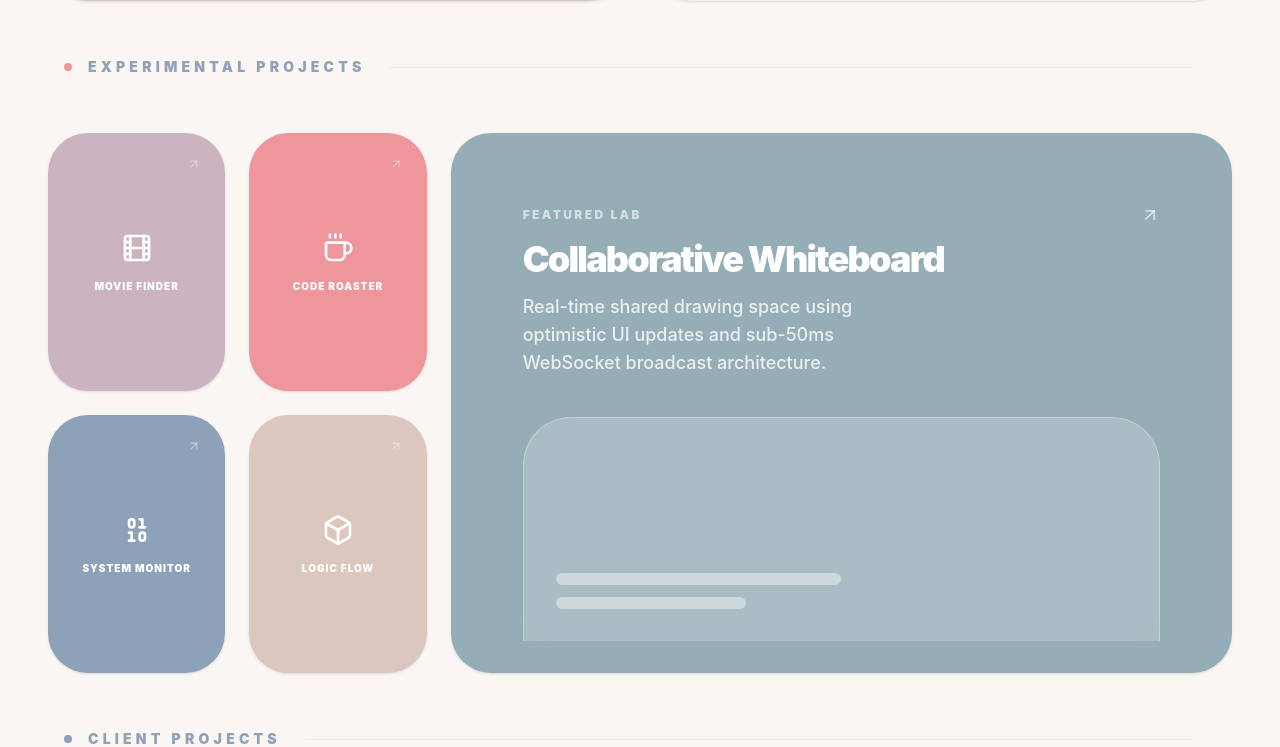
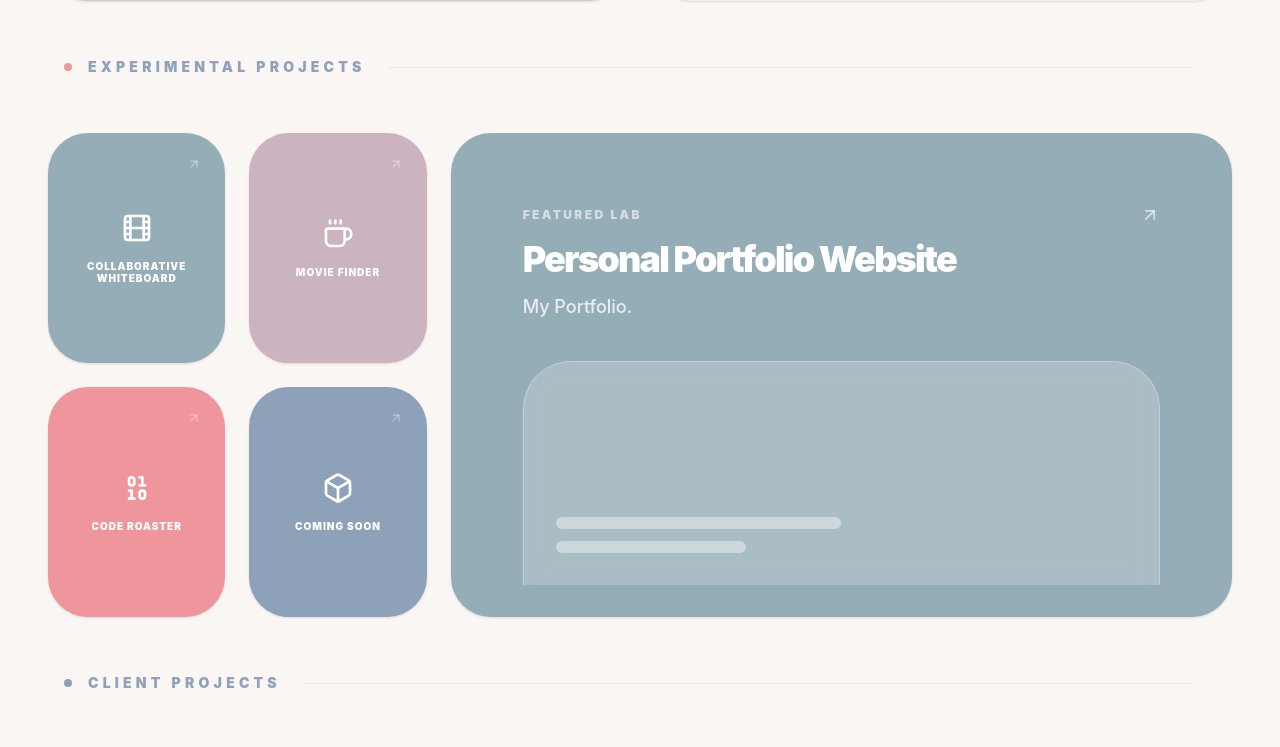
Before and after one commit to sadzebra/portfolio-web, a Next.js app: page / in a window 1280 px wide. Shown: the part 906-1653 px from the top of the page. Built offline with nearby package versions, Linux system fonts and the light colour scheme.

Commit message:
added some screenshots to datascructure

```diff
--- a/src/data/portfolioData.js
+++ b/src/data/portfolioData.js
@@ -90,6 +90,23 @@ export const PORTFOLIO_DATA = {
 
   weekendProjects: [
     {
+      id: "portfolio",
+      title: "Personal Portfolio Website",
+      description: "My Portfolio.",
+      icon: Edit3,
+      color: "bg-[#95ADB6]",
+      tags: ["React", "Node.js"],
+      live: "#",
+      repo: "https://github.com/sadzebra/portfolio-web",
+      gallery: [
+        { type: 'image', url: 'portfolio-main.png' },
+        { type: 'image', url: 'portfolio-lets-talk.png' },
+        { type: 'image', url: 'portfolio-work-history.png' },
+        // { type: 'icon', icon: Edit3 },
+        // { type: 'video', url: 'https://www.loom.com/embed/d32f7a012e104e9c8e2786720f787b8f' }
+      ]
+    },
+    {
       id: "whiteboard",
       title: "Collaborative Whiteboard",
       description: "Real-time shared drawing space using optimistic UI updates and sub-50ms WebSocket broadcast architecture.",
@@ -99,11 +116,14 @@ export const PORTFOLIO_DATA = {
       live: "#",
       repo: "https://github.com/sadzebra/collaborative-whiteboard",
       gallery: [
-        { type: 'icon', icon: Edit3 },
-        { type: 'image', url: 'https://images.unsplash.com/photo-1611224885990-bb7373c2f281?auto=format&fit=crop&q=80&w=800' },
-        { type: 'video', url: 'https://www.loom.com/embed/d32f7a012e104e9c8e2786720f787b8f' }
+        { type: 'image', url: 'portfolio-main.png' },
+        // { type: 'image', url: 'portfolio-lets-talk.png' },
+        // { type: 'image', url: 'portfolio-work-history.png' },
+        // { type: 'icon', icon: Edit3 },
+        // { type: 'video', url: 'https://www.loom.com/embed/d32f7a012e104e9c8e2786720f787b8f' }
       ]
     },
+
     {
       id: "movie-finder",
       title: "Movie Finder",
@@ -126,24 +146,14 @@ export const PORTFOLIO_DATA = {
     },
     {
       id: "lab-4",
-      title: "System Monitor",
-      description: "Real-time dashboard for cloud infrastructure monitoring and automated alerting.",
+      title: "Coming soon",
+      description: "Coming soon.",
       icon: Binary,
       color: "bg-[#8DA1B9]",
-      tags: ["Go", "gRPC", "Prometheus"],
+      tags: [""],
       live: "#",
       repo: "#"
     },
-    {
-      id: "lab-5",
-      title: "Logic Flow",
-      description: "A visual programming environment for automated workflow generation.",
-      icon: Box,
-      color: "bg-[#DBC7BE]",
-      tags: ["React Flow", "Zustand", "Node.js"],
-      live: "#",
-      repo: "#"
-    }
   ],
 
   caseStudies: [
```
